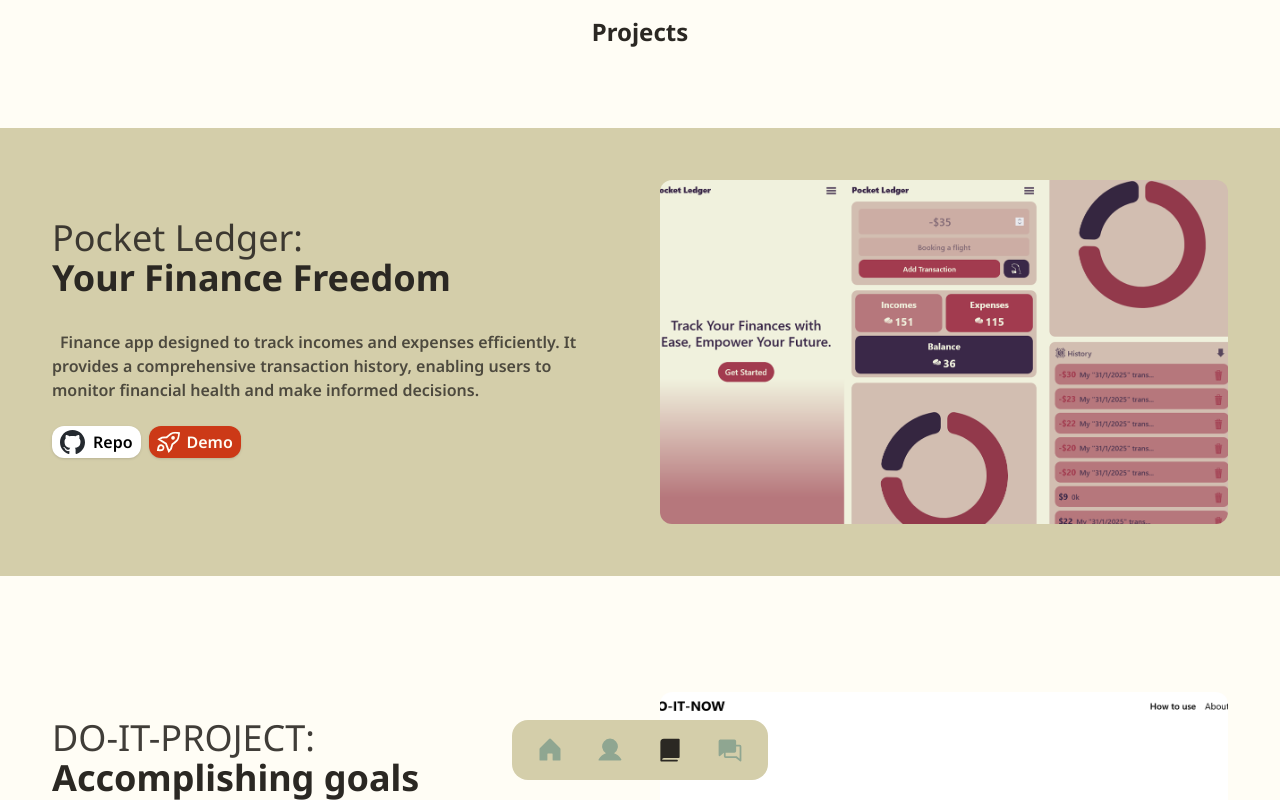
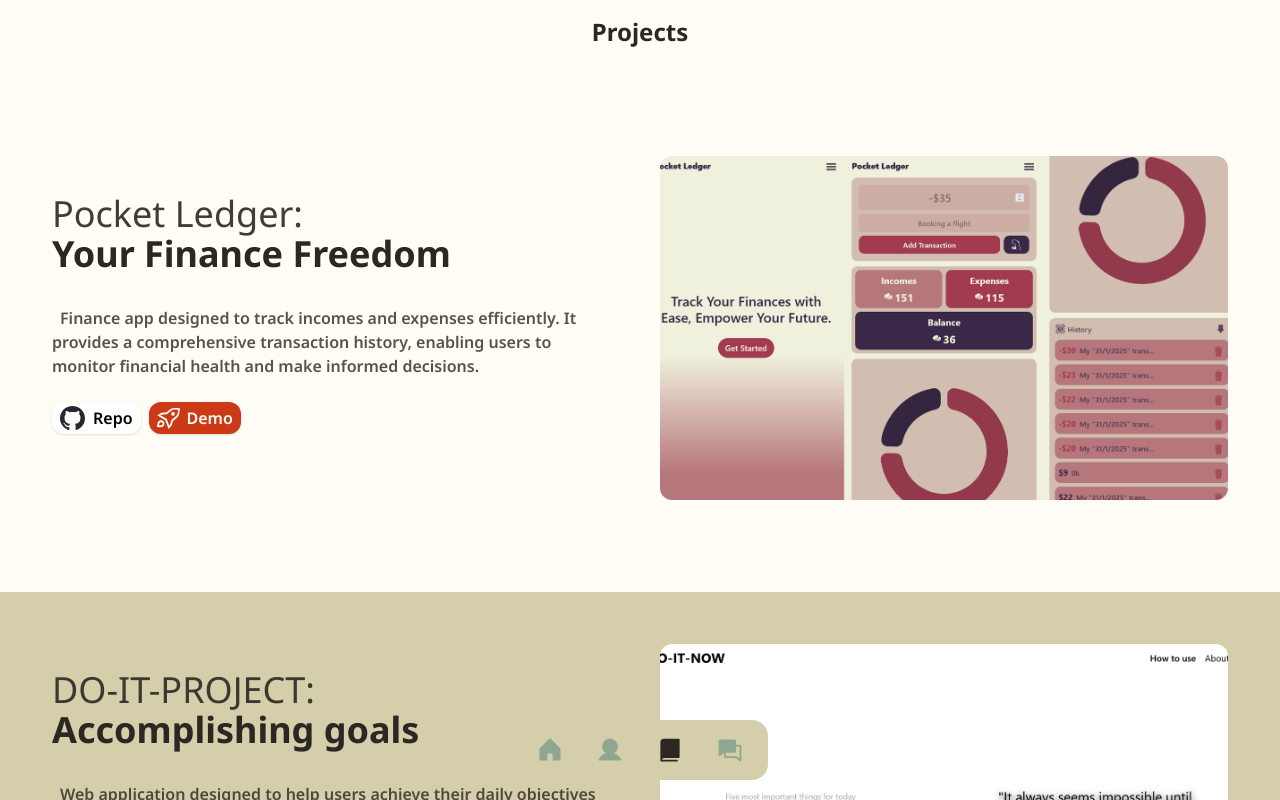
Before and after one commit to fantasyfuerte/portfolio, a Next.js app: page /projects in a window 1280 px wide. Shown: the top 800 px of the page. Built offline with nearby package versions, Linux system fonts and the light colour scheme.

Commit message:
Zebra effect order changed

```diff
--- a/src/app/(routes)/projects/page.tsx
+++ b/src/app/(routes)/projects/page.tsx
@@ -13,7 +13,7 @@ function ProjectsPage() {
         <section className="">
           {projects.map((project,index) => (
             <ProjectItem
-              bg={index % 2 === 0}
+              bg={index % 2 !== 0}
               name={project.name}
               subtitle={project.subtitle}
               description={project.description}
--- a/src/components/project-item.tsx
+++ b/src/components/project-item.tsx
@@ -23,7 +23,7 @@ function ProjectItem({
 }: Props) {
   return (
     <article
-      className={`flex max-h-max flex-wrap items-center my-16 py-8 px-2 md:px-8 ${
+      className={`flex max-h-max flex-wrap items-center my-10 py-8 px-2 md:px-8 ${
         bg && "bg-middleColor"
       }`}
     >
```
